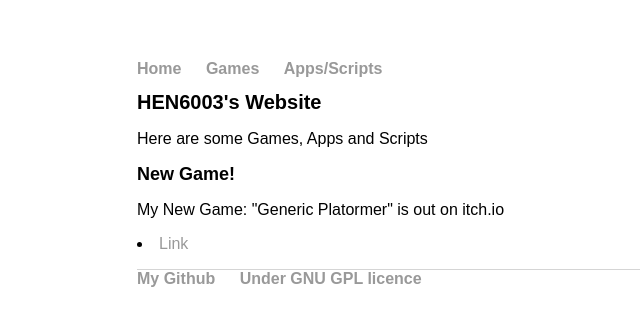
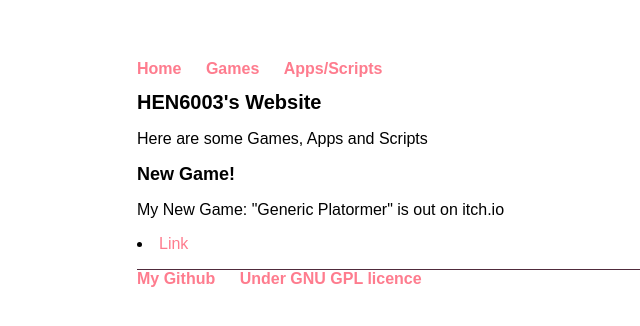
Before and after one commit to hen6003/hen6003.github.io, a Jekyll site: the page built from index.html, in a window 1280 px wide. Shown: the top 326 px of the page, without its empty margins (55-695 px from the left). Built offline with Jekyll 4.4.1, drawn with Linux system fonts in a browser that asks for light colours.

Commit message:
changed colours

```diff
--- a/css/main.css
+++ b/css/main.css
@@ -17,7 +17,7 @@ nav ul li, footer ul li {
 }
 a {
     text-decoration: none;
-    color: #999;
+    color: #fe7c8e;
 }
 a:hover {
     text-decoration: underline;
@@ -35,7 +35,7 @@ h3 {
     font-family:'Fira Code',sans-serif;
 }
 footer {
-    border-top: 1px solid #d5d5d5;
+    border-top: 1px solid #502b3c;
     font-size: 14px;
 }
 ul {
```
